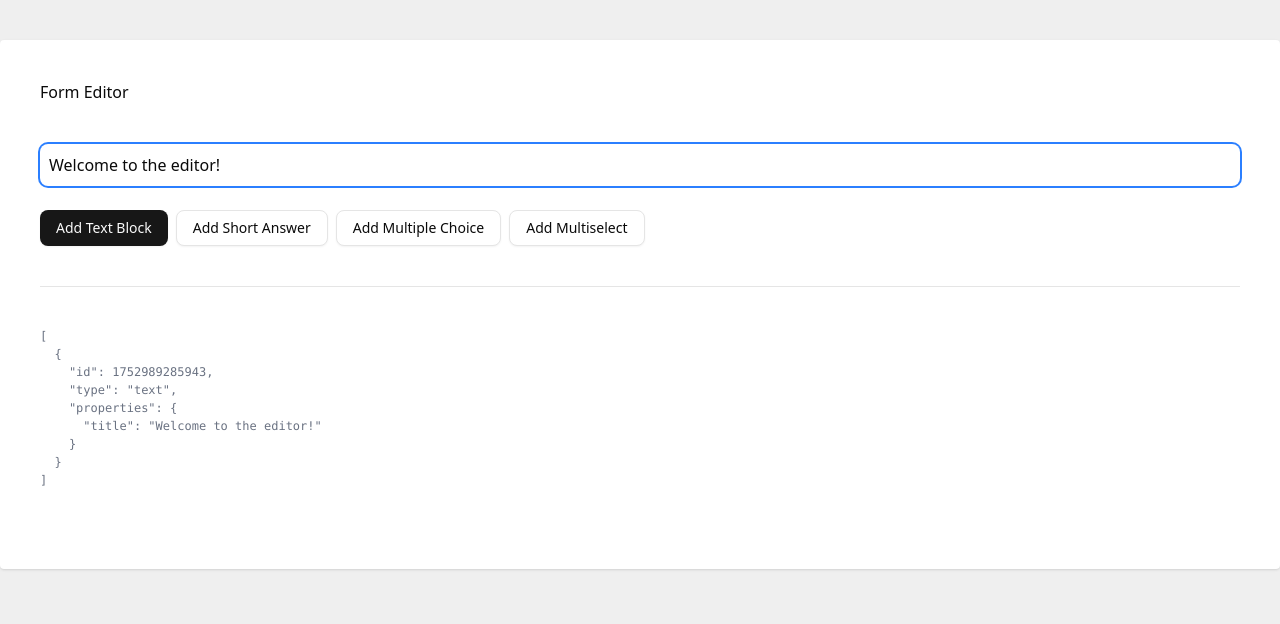
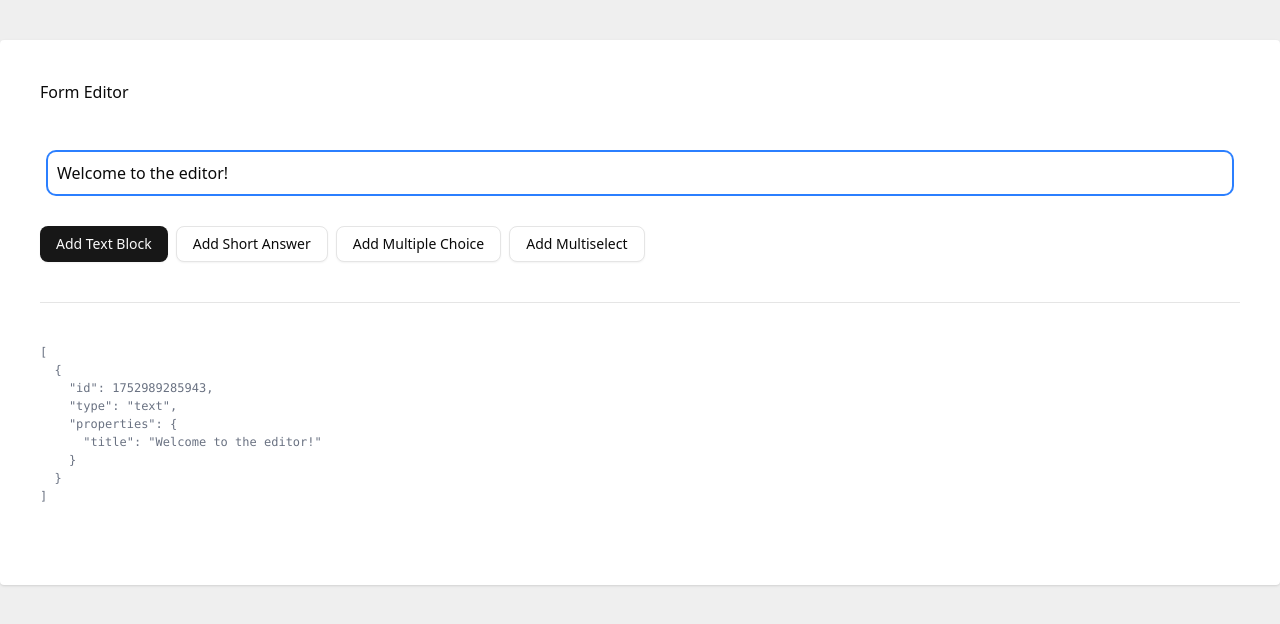
Before and after one commit to asumaran/aditor, a React (Vite) app: page / in a window 1280 px wide. Shown: the top 624 px of the page. Built offline with nearby package versions, Linux system fonts and the light colour scheme.

Commit message:
feat: implement block interaction handlers and stop propagation hooks

```diff
--- a/src/App.tsx
+++ b/src/App.tsx
@@ -28,6 +28,11 @@ const App: FC = () => {
     updateBlockOptions(id, options);
   };
 
+  const handleBlockClick = (blockId: Block['id']) => {
+    console.log('Block clicked:', blockId);
+    // TODO: Open popover for block customization
+  };
+
   return (
     <main className='max-w-screen-xl mx-auto bg-white p-10 m-10 rounded shadow-sm'>
       <h1 className='mb-10'>Form Editor</h1>
@@ -39,6 +44,7 @@ const App: FC = () => {
               block={block}
               onChange={handleBlockChange}
               onOptionsChange={handleOptionsChange}
+              onBlockClick={handleBlockClick}
               className='w-full'
             />
           ))}
--- a/src/components/BlockRenderer.tsx
+++ b/src/components/BlockRenderer.tsx
@@ -1,5 +1,6 @@
 import { type FC } from 'react';
 import { ErrorBoundary } from './ErrorBoundary';
+import { BlockWrapper } from './BlockWrapper';
 import { getBlockComponent } from '@/lib/componentRegistry';
 import type { Block, Option } from '@/types';
 
@@ -7,6 +8,7 @@ interface BlockRendererProps {
   block: Block;
   onChange: (id: Block['id'], value: string) => void;
   onOptionsChange?: (id: Block['id'], options: readonly Option[]) => void;
+  onBlockClick?: (blockId: Block['id']) => void;
   className?: string;
 }
 
@@ -29,6 +31,7 @@ export const BlockRenderer: FC<BlockRendererProps> = ({
   block,
   onChange,
   onOptionsChange,
+  onBlockClick,
   className,
 }) => {
   const Component = getBlockComponent(block.type);
@@ -43,10 +46,15 @@ export const BlockRenderer: FC<BlockRendererProps> = ({
     }
   };
 
+  const handleBlockClick = () => {
+    if (onBlockClick) {
+      onBlockClick(block.id);
+    }
+  };
+
   const commonProps = {
     value: getBlockValue(block),
     onChange: handleChange,
-    className,
   };
 
   const specificProps =
@@ -59,6 +67,7 @@ export const BlockRenderer: FC<BlockRendererProps> = ({
       : commonProps;
 
   return (
+    <BlockWrapper onBlockClick={handleBlockClick} className={className}>
       <ErrorBoundary
         fallback={
           <div className='p-2 border border-red-200 rounded bg-red-50 text-red-600 text-sm'>
@@ -68,5 +77,6 @@ export const BlockRenderer: FC<BlockRendererProps> = ({
       >
         <Component {...specificProps} />
       </ErrorBoundary>
+    </BlockWrapper>
   );
 };
--- /dev/null
+++ b/src/components/BlockWrapper.tsx
@@ -0,0 +1,34 @@
+import { type FC, type ReactNode } from 'react';
+import { useBlockInteraction } from '@/hooks';
+import { cn } from '@/lib/utils';
+
+interface BlockWrapperProps {
+  children: ReactNode;
+  onBlockClick?: () => void;
+  className?: string;
+}
+
+export const BlockWrapper: FC<BlockWrapperProps> = ({
+  children,
+  onBlockClick,
+  className,
+}) => {
+  const { isHovered, handleMouseEnter, handleMouseLeave, handleClick } =
+    useBlockInteraction({ onBlockClick });
+
+  return (
+    <div
+      onMouseEnter={handleMouseEnter}
+      onMouseLeave={handleMouseLeave}
+      onClick={handleClick}
+      className={cn(
+        'relative transition-all duration-200 rounded-md p-2',
+        'hover:cursor-pointer',
+        isHovered && 'shadow-[0_0_0_2px_rgb(59_130_246_/_0.5)]', // Blue shadow on hover
+        className,
+      )}
+    >
+      {children}
+    </div>
+  );
+};
--- a/src/components/blocks/MultipleChoiceBlock.tsx
+++ b/src/components/blocks/MultipleChoiceBlock.tsx
@@ -1,5 +1,5 @@
 import { type FC, useCallback, useRef, useEffect } from 'react';
-import { useContentEditable } from '@/hooks';
+import { useContentEditable, useStopPropagation } from '@/hooks';
 import { cn, generateId } from '@/lib/utils';
 import type { BlockComponentProps, Option } from '@/types';
 
@@ -47,6 +47,12 @@ const OptionItem: FC<OptionItemProps> = ({
     }
   };
 
+  const handleChange = (e: React.ChangeEvent<HTMLInputElement>) => {
+    onChange(option.id, e.target.value);
+  };
+
+  const handleClick = useStopPropagation();
+
   return (
     <div className='flex items-center space-x-2'>
       <input
@@ -59,10 +65,11 @@ const OptionItem: FC<OptionItemProps> = ({
         ref={inputRef}
         type='text'
         value={option.text}
-        onChange={(e) => onChange(option.id, e.target.value)}
+        onChange={handleChange}
         onKeyDown={handleKeyDown}
         onBlur={handleBlur}
-        className='flex-1 p-1 border-none outline-none focus:bg-gray-50 rounded'
+        onClick={handleClick}
+        className='flex-1 p-1 border-none outline-none focus:bg-gray-50 rounded cursor-text'
         placeholder='Option text'
       />
     </div>
@@ -85,7 +92,9 @@ export const MultipleChoiceBlock: FC<MultipleChoiceBlockProps> = ({
     currentValue,
   } = useContentEditable({ value, onChange });
 
-  const addOption = useCallback(() => {
+  const handleClickWithStopPropagation = useStopPropagation();
+
+  const addOption = useStopPropagation(() => {
     const newOption: Option = {
       id: generateId(),
       text: '',
@@ -125,8 +134,9 @@ export const MultipleChoiceBlock: FC<MultipleChoiceBlockProps> = ({
         onCompositionStart={handleCompositionStart}
         onCompositionEnd={handleCompositionEnd}
         onBlur={handleBlur}
+        onClick={handleClickWithStopPropagation}
         className={cn(
-          'min-h-[1.5rem] p-1 rounded focus:outline-none focus:ring-1 focus:ring-blue-500',
+          'min-h-[1.5rem] p-1 rounded focus:outline-none focus:ring-1 focus:ring-blue-500 w-fit cursor-text',
           !currentValue && 'text-gray-400',
         )}
         data-placeholder='Question label'
--- a/src/components/blocks/MultiselectBlock.tsx
+++ b/src/components/blocks/MultiselectBlock.tsx
@@ -1,5 +1,5 @@
 import { type FC } from 'react';
-import { useContentEditable } from '@/hooks';
+import { useContentEditable, useStopPropagation } from '@/hooks';
 import { cn } from '@/lib/utils';
 import {
   Select,
@@ -30,6 +30,9 @@ export const MultiselectBlock: FC<MultiselectBlockProps> = ({
     currentValue,
   } = useContentEditable({ value, onChange });
 
+  const handleClickWithStopPropagation = useStopPropagation();
+  const handleSelectClickWithStopPropagation = useStopPropagation();
+
   return (
     <div className={cn('space-y-2', className)}>
       <div
@@ -40,20 +43,24 @@ export const MultiselectBlock: FC<MultiselectBlockProps> = ({
         onCompositionStart={handleCompositionStart}
         onCompositionEnd={handleCompositionEnd}
         onBlur={handleBlur}
+        onClick={handleClickWithStopPropagation}
         className={cn(
-          'min-h-[1.5rem] p-1 rounded focus:outline-none focus:ring-1 focus:ring-blue-500',
-          !currentValue && 'text-gray-400'
+          'min-h-[1.5rem] p-1 rounded focus:outline-none focus:ring-1 focus:ring-blue-500 w-fit cursor-text',
+          !currentValue && 'text-gray-400',
         )}
-        data-placeholder="Select label"
+        data-placeholder='Select label'
       />
       <Select>
-        <SelectTrigger className="w-full">
-          <SelectValue placeholder="Select an option" />
+        <SelectTrigger
+          className='w-full'
+          onClick={handleSelectClickWithStopPropagation}
+        >
+          <SelectValue placeholder='Select an option' />
         </SelectTrigger>
         <SelectContent>
-          <SelectItem value="option1">Option 1</SelectItem>
-          <SelectItem value="option2">Option 2</SelectItem>
-          <SelectItem value="option3">Option 3</SelectItem>
+          <SelectItem value='option1'>Option 1</SelectItem>
+          <SelectItem value='option2'>Option 2</SelectItem>
+          <SelectItem value='option3'>Option 3</SelectItem>
         </SelectContent>
       </Select>
     </div>
--- a/src/components/blocks/ShortAnswerBlock.tsx
+++ b/src/components/blocks/ShortAnswerBlock.tsx
@@ -1,5 +1,5 @@
 import { type FC } from 'react';
-import { useContentEditable } from '@/hooks';
+import { useContentEditable, useStopPropagation } from '@/hooks';
 import { cn } from '@/lib/utils';
 import type { BlockComponentProps } from '@/types';
 
@@ -23,6 +23,9 @@ export const ShortAnswerBlock: FC<ShortAnswerBlockProps> = ({
     currentValue,
   } = useContentEditable({ value, onChange });
 
+  const handleClickWithStopPropagation = useStopPropagation();
+  const handleInputClickWithStopPropagation = useStopPropagation();
+
   return (
     <div className={cn('space-y-2', className)}>
       <div
@@ -33,8 +36,9 @@ export const ShortAnswerBlock: FC<ShortAnswerBlockProps> = ({
         onCompositionStart={handleCompositionStart}
         onCompositionEnd={handleCompositionEnd}
         onBlur={handleBlur}
+        onClick={handleClickWithStopPropagation}
         className={cn(
-          'min-h-[1.5rem] p-1 rounded focus:outline-none focus:ring-1 focus:ring-blue-500',
+          'min-h-[1.5rem] p-1 rounded focus:outline-none focus:ring-1 focus:ring-blue-500 w-fit cursor-text',
           !currentValue && 'text-gray-400',
         )}
         data-placeholder='Question label'
@@ -42,6 +46,7 @@ export const ShortAnswerBlock: FC<ShortAnswerBlockProps> = ({
       <input
         type='text'
         placeholder='Short answer text'
+        onClick={handleInputClickWithStopPropagation}
         className='w-full p-2 border border-gray-300 rounded-md focus:outline-none focus:ring-2 focus:ring-blue-500 focus:border-transparent'
       />
     </div>
--- a/src/components/blocks/TextBlock.tsx
+++ b/src/components/blocks/TextBlock.tsx
@@ -1,5 +1,5 @@
 import { type FC } from 'react';
-import { useContentEditable } from '@/hooks';
+import { useContentEditable, useStopPropagation } from '@/hooks';
 import { cn } from '@/lib/utils';
 import type { BlockComponentProps } from '@/types';
 
@@ -25,6 +25,8 @@ export const TextBlock: FC<TextBlockProps> = ({
     currentValue,
   } = useContentEditable({ value, onChange });
 
+  const handleClickWithStopPropagation = useStopPropagation();
+
   return (
     <div
       ref={elementRef}
@@ -34,8 +36,9 @@ export const TextBlock: FC<TextBlockProps> = ({
       onCompositionStart={handleCompositionStart}
       onCompositionEnd={handleCompositionEnd}
       onBlur={handleBlur}
+      onClick={handleClickWithStopPropagation}
       className={cn(
-        'min-h-[1.5rem] p-2 border border-gray-200 rounded-md focus:outline-none focus:ring-2 focus:ring-blue-500 focus:border-transparent',
+        'min-h-[1.5rem] p-2 border border-gray-200 rounded-md focus:outline-none focus:ring-2 focus:ring-blue-500 focus:border-transparent cursor-text',
         !currentValue && 'text-gray-400',
         className,
       )}
--- a/src/components/index.ts
+++ b/src/components/index.ts
@@ -1,2 +1,3 @@
 export { ErrorBoundary } from './ErrorBoundary';
 export { BlockRenderer } from './BlockRenderer';
+export { BlockWrapper } from './BlockWrapper';
--- a/src/hooks/index.ts
+++ b/src/hooks/index.ts
@@ -1,2 +1,4 @@
 export { useBlocks } from './useBlocks';
 export { useContentEditable } from './useContentEditable';
+export { useBlockInteraction } from './useBlockInteraction';
+export { useStopPropagation } from './useStopPropagation';
--- /dev/null
+++ b/src/hooks/useBlockInteraction.ts
@@ -0,0 +1,39 @@
+import { useCallback, useState } from 'react';
+
+interface UseBlockInteractionProps {
+  onBlockClick?: () => void;
+}
+
+interface UseBlockInteractionReturn {
+  isHovered: boolean;
+  handleMouseEnter: () => void;
+  handleMouseLeave: () => void;
+  handleClick: () => void;
+}
+
+export const useBlockInteraction = ({
+  onBlockClick,
+}: UseBlockInteractionProps = {}): UseBlockInteractionReturn => {
+  const [isHovered, setIsHovered] = useState(false);
+
+  const handleMouseEnter = useCallback(() => {
+    setIsHovered(true);
+  }, []);
+
+  const handleMouseLeave = useCallback(() => {
+    setIsHovered(false);
+  }, []);
+
+  const handleClick = useCallback(() => {
+    if (onBlockClick) {
+      onBlockClick();
+    }
+  }, [onBlockClick]);
+
+  return {
+    isHovered,
+    handleMouseEnter,
+    handleMouseLeave,
+    handleClick,
+  };
+};
--- /dev/null
+++ b/src/hooks/useStopPropagation.ts
@@ -0,0 +1,15 @@
+import { useCallback } from 'react';
+
+export const useStopPropagation = <
+  T extends React.SyntheticEvent = React.MouseEvent,
+>(
+  handler?: (e: T) => void,
+) => {
+  return useCallback(
+    (e: T) => {
+      e.stopPropagation();
+      handler?.(e);
+    },
+    [handler],
+  );
+};
--- a/src/types/blocks.ts
+++ b/src/types/blocks.ts
@@ -1,4 +1,8 @@
-export type BlockType = 'text' | 'short_answer' | 'multiple_choice' | 'multiselect';
+export type BlockType =
+  | 'text'
+  | 'short_answer'
+  | 'multiple_choice'
+  | 'multiselect';
 
 export interface Option {
   readonly id: number;
@@ -52,7 +56,11 @@ export interface MultiselectBlock {
   readonly properties: MultiselectBlockProperties;
 }
 
-export type Block = TextBlock | ShortAnswerBlock | MultipleChoiceBlock | MultiselectBlock;
+export type Block =
+  | TextBlock
+  | ShortAnswerBlock
+  | MultipleChoiceBlock
+  | MultiselectBlock;
 
 export interface BlockComponentProps {
   children?: React.ReactNode;
```
Lines whose indentation alone changed are shown as unchanged.
